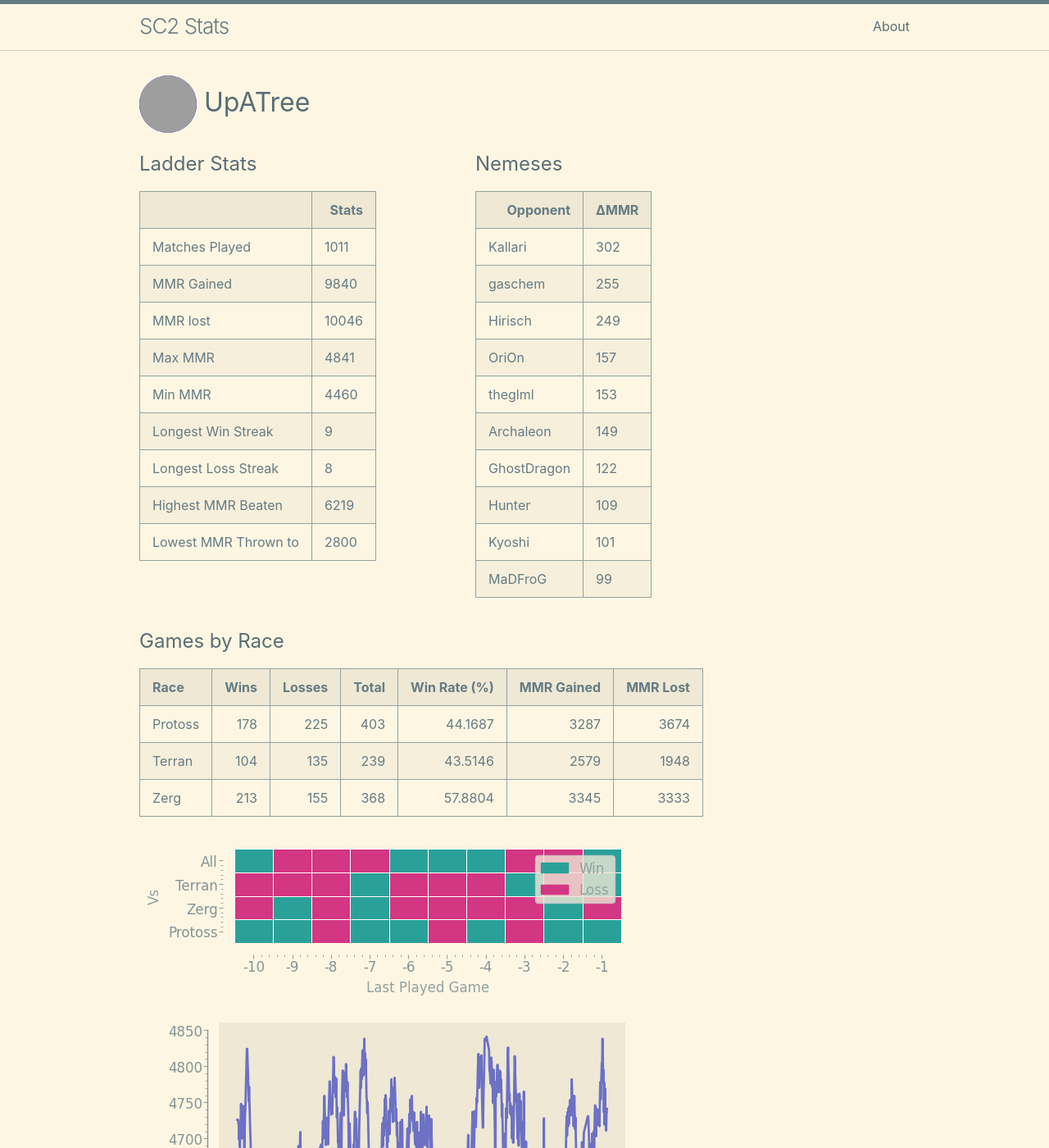
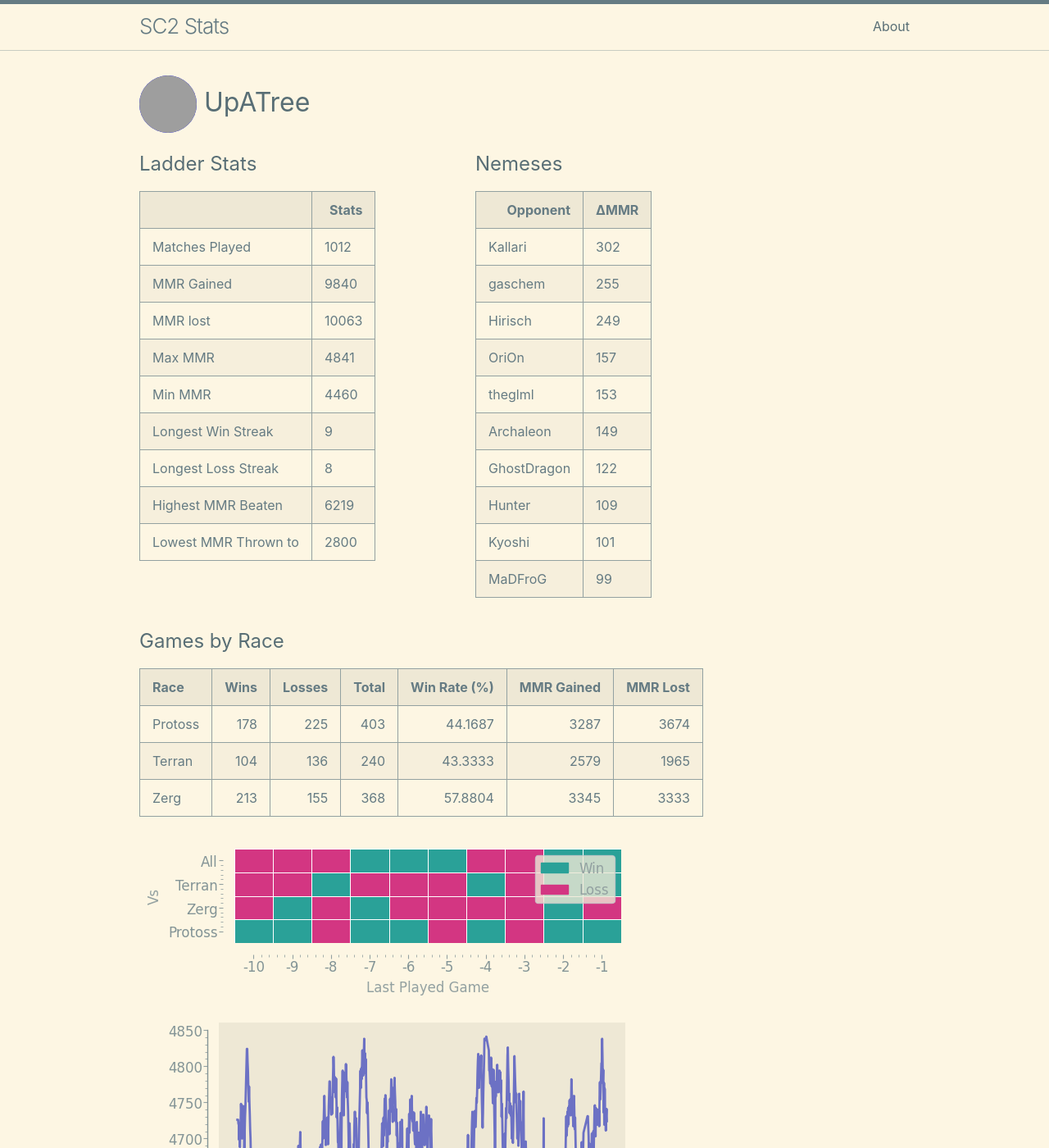
Before and after one commit to kylermurphy/UpATree, a Jekyll site: the page built from docs/index.md, in a window 1280 px wide and 1400 px high. Shown: the whole window at 82% size. Built offline with Jekyll 4.4.1, drawn with Linux system fonts in a browser that asks for light colours; grey boxes are pictures that could not be loaded.

Commit message:
running on push

```diff
--- a/docs/index.md
+++ b/docs/index.md
@@ -18,7 +18,7 @@ layout: home
   <tbody>
     <tr>
       <td>Matches Played</td>
-      <td>1011</td>
+      <td>1012</td>
     </tr>
     <tr>
       <td>MMR Gained</td>
@@ -26,7 +26,7 @@ layout: home
     </tr>
     <tr>
       <td>MMR lost</td>
-      <td>10046</td>
+      <td>10063</td>
     </tr>
     <tr>
       <td>Max MMR</td>
@@ -115,7 +115,7 @@ layout: home
 | Race    |   Wins |   Losses |   Total |   Win Rate (%) |   MMR Gained |   MMR Lost |
 |:--------|-------:|---------:|--------:|---------------:|-------------:|-----------:|
 | Protoss |    178 |      225 |     403 |        44.1687 |         3287 |       3674 |
-| Terran  |    104 |      135 |     239 |        43.5146 |         2579 |       1948 |
+| Terran  |    104 |      136 |     240 |        43.3333 |         2579 |       1965 |
 | Zerg    |    213 |      155 |     368 |        57.8804 |         3345 |       3333 |
 
 ![Games by Race](./assets/gm_hist.png)
--- a/log.txt
+++ b/log.txt
@@ -217,3 +217,4 @@ Writing a log file 2025-03-01 17:47:56.
 Writing a log file 2025-03-01 18:27:47.
 Writing a log file 2025-03-01 18:48:03.
 Writing a log file 2025-03-01 19:16:06.
+Writing a log file 2025-03-01 19:28:50.
```
Also changed, not shown: docs/assets/MMR.png, docs/assets/daily.png, docs/assets/gm_hist.png, docs/assets/r_wrt.png, 1 other file.
